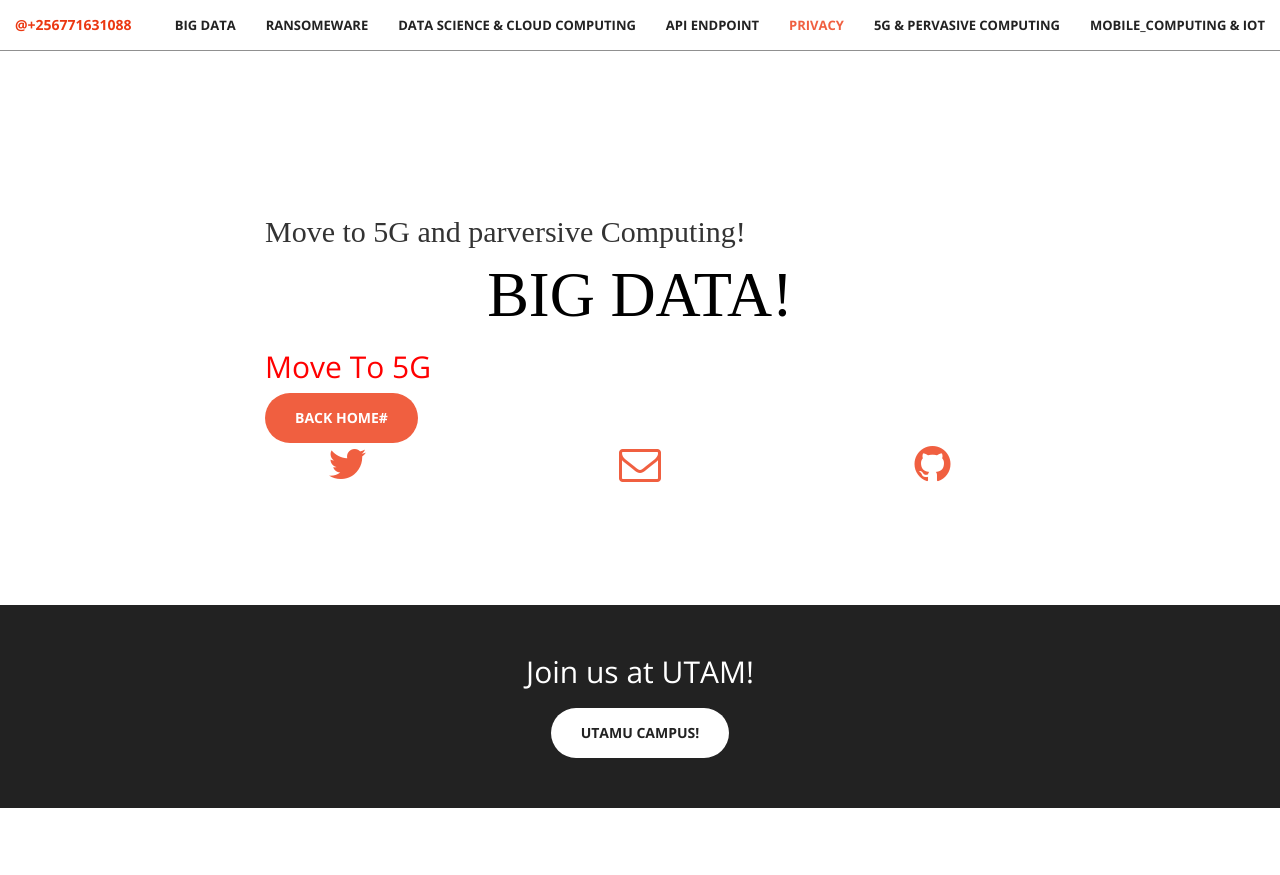
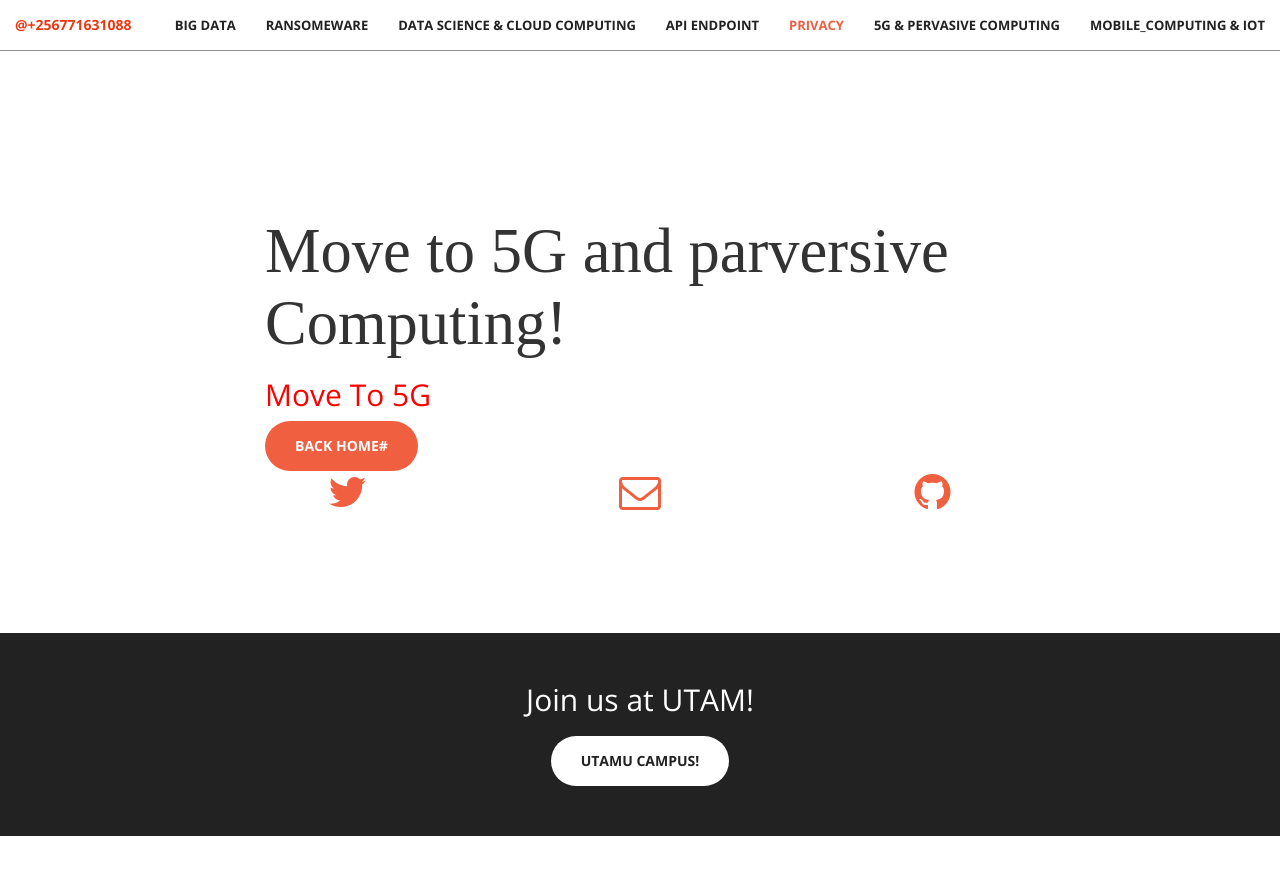
Before and after one commit to deromatic/deromatic.github.io, a Jekyll site: the page built from index.html, in a window 1280 px wide and 900 px high, scrolled down 6339 px. Shown: the top 875 px of the window. Built offline with Jekyll 4.4.1, drawn with Linux system fonts in a browser that asks for light colours.

Commit message:
Update 5G.html

```diff
--- a/_includes/5G.html
+++ b/_includes/5G.html
@@ -3,8 +3,8 @@
     <div class="container">
         <div class="row">
             <div class="col-lg-8 col-lg-offset-2 text-left">
-                <h2 class="section-heading"><font face="algerian">Move to 5G and parversive Computing!</font></h2>
-                 <h1 class="section-heading"><center><font color="black" face="algerian">BIG DATA!</font></center></h1>
+                <h1 class="section-heading"><font face="algerian">Move to 5G and parversive Computing!</font></h1>
+
                          <h2><font color="red">Move To 5G </font></h2>
 
 
```
